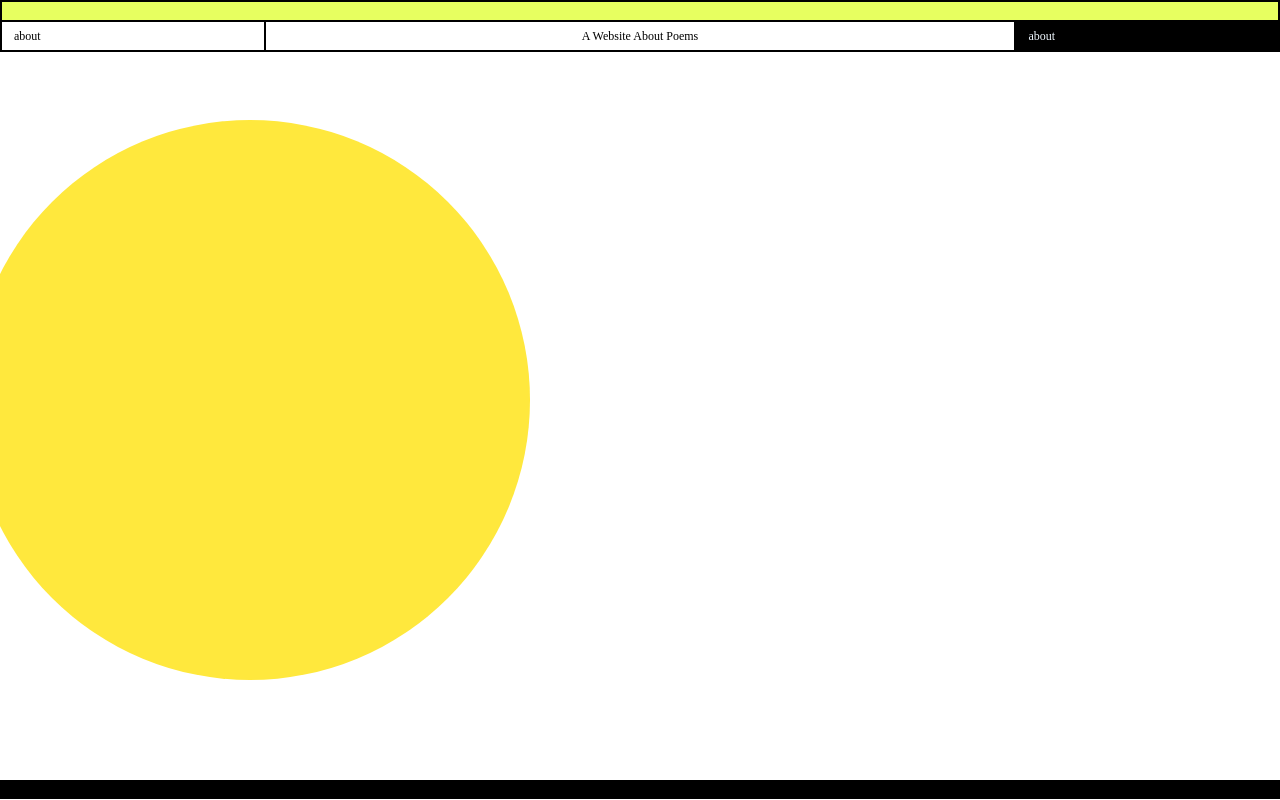
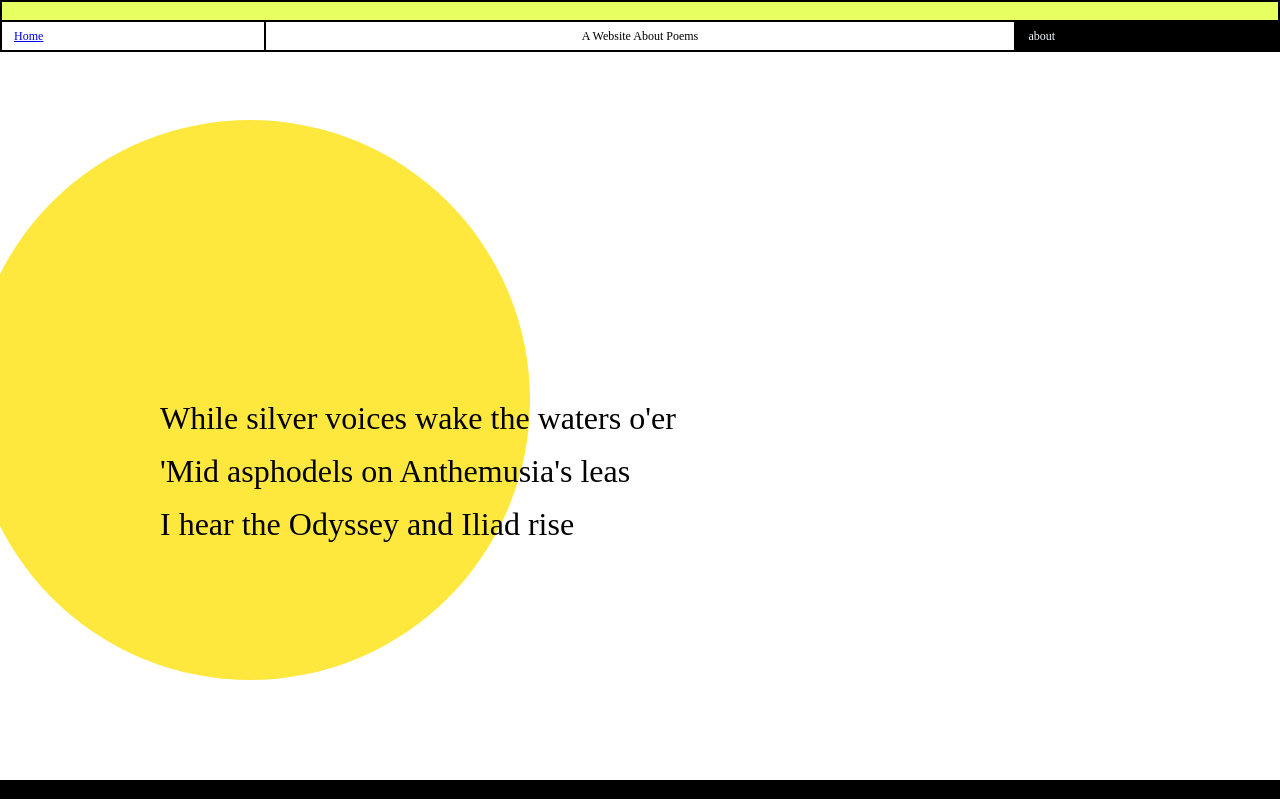
Before and after one commit to LindaSheng/waveproject, a plain HTML site: page entry1/index.html in a window 1280 px wide. Drawn offline with Linux system fonts and the light colour scheme; a web font is replaced by a local one.

Commit message:
Update index.html

```diff
--- a/entry1/index.html
+++ b/entry1/index.html
@@ -5,39 +5,39 @@
     <meta name="viewport" content="width=device-width, initial-scale=1.0">
     <title>Circle Animation on Load</title>
     <link rel="preconnect" href="https://fonts.googleapis.com">
-<link rel="preconnect" href="https://fonts.gstatic.com" crossorigin>
-<link href="https://fonts.googleapis.com/css2?family=DM+Serif+Text:ital@0;1&display=swap" rel="stylesheet">
-<link rel="preconnect" href="https://fonts.googleapis.com">
-<link rel="preconnect" href="https://fonts.gstatic.com" crossorigin>
-<link href="https://fonts.googleapis.com/css2?family=Hepta+Slab:wght@1..900&display=swap" rel="stylesheet">
+    <link rel="preconnect" href="https://fonts.gstatic.com" crossorigin>
+    <link href="https://fonts.googleapis.com/css2?family=DM+Serif+Text:ital@0;1&display=swap" rel="stylesheet">
+    <link rel="preconnect" href="https://fonts.googleapis.com">
+    <link rel="preconnect" href="https://fonts.gstatic.com" crossorigin>
+    <link href="https://fonts.googleapis.com/css2?family=Hepta+Slab:wght@1..900&display=swap" rel="stylesheet">
     <style>
         * {
             margin: 0;
             padding: 0;
             box-sizing: border-box;
         }
-        .container-one{
+        .container-one {
             width: 100%;
             height: 100vh;
         }
-        .top-bar{
+        .top-bar {
             display: flex;
             flex-direction: column;
             position: fixed;
-            top:0;
-            left:0;
+            top: 0;
+            left: 0;
             background-color: rgb(255, 255, 255);
-            width:100%;
-            height:auto;
+            width: 100%;
+            height: auto;
             z-index: 999;
         }
-        .top-one{
-            background-color:#E7FF60;
-            height:1.25rem;
+        .top-one {
+            background-color: #E7FF60;
+            height: 1.25rem;
             border: 2px solid black;
-            border-bottom:0px;
+            border-bottom: 0px;
         }
-        .top-two{
+        .top-two {
             display: flex;
             background-color: rgb(255, 255, 255);
             height: 2rem;
@@ -45,60 +45,60 @@
             font-family: "Hepta Slab", serif;
             font-size: 12px;
         }
-        .top-left{
-            flex:2;
+        .top-left {
+            flex: 2;
             display: flex;
-            padding-left:1em;
+            padding-left: 1em;
             align-items: center;
             border-right: 2px solid black;
-
         }
-        .top-center{
+        .top-center {
             display: flex;
             justify-content: center;
             align-items: center;
-            flex:6;
+            flex: 6;
         }
-        .top-right{
+        .top-right {
             background-color: black;
             color: aliceblue;
-            flex:2;
+            flex: 2;
             display: flex;
-            padding-left:1em;
+            padding-left: 1em;
             align-items: center;
             border-left: 2px solid black;
         }
 
-        .bottom{
-            display:flex;
+        .bottom {
+            display: flex;
             color: aliceblue;
             position: fixed;
             bottom: 0;
             left: 0;
             width: 100%;
-            height:1.25rem;
+            height: 1.25rem;
             background-color: black;
             align-items: center;
-            padding-left:1em;
+            padding-left: 1em;
             font-size: 0.9em;
             z-index: 999;
-            border-bottom:1px solid rgb(255, 255, 255);
+            border-bottom: 1px solid rgb(255, 255, 255);
         }
         body {
             height: 100vh;
             margin: 0;
             position: relative;
-            overflow: hidden; /* 防止圆形动画溢出 */
+            overflow: hidden;
         }
 
         .circle {
             position: absolute;
             width: 20px;
             height: 20px;
-            background-color:#FFE83D;
+            background-color: #FFE83D;
             border-radius: 50%;
             animation: grow 1s ease-out forwards;
-            filter: saturate(100%); /* 确保饱和度保持100% */
+            filter: saturate(100%);
+            z-index: -1;
         }
 
         @keyframes grow {
@@ -108,8 +108,27 @@
             }
             100% {
                 transform: scale(28);
-                opacity: 1; /* 保持不透明 */
+                opacity: 1;
             }
+        }
+
+        .textbox {
+            display: flex;
+            flex-direction: column;
+            gap: 1rem;
+            position: absolute;
+            top: 50%;
+            left: 10rem;
+            opacity: 0;
+            transform: translateY(10px);
+            transition: opacity 1s ease-in-out, transform 1s ease-in-out;
+        }
+
+        .text {
+            font-family: "DM Serif Text", serif;
+            font-weight: 400;
+            font-style: normal;
+            font-size: 2rem;
         }
     </style>
 </head>
@@ -118,29 +137,36 @@
         <div class="top-bar">
             <div class="top-one"></div>
             <div class="top-two">
-                <div class="top-left">about</div>
+                <div class="top-left"><a href="../index.html">Home</a></div>
                 <div class="top-center"> A Website About Poems</div>
                 <div class="top-right">about</div>
             </div>
         </div>
-
     </div>
 
     <div class="bottom"></div>
+
+    <div class="textbox">
+        <div class="text one">While silver voices wake the waters o'er</div>
+        <div class="text two">'Mid asphodels on Anthemusia's leas</div>
+        <div class="text three">I hear the Odyssey and Iliad rise</div>
+    </div>
 
     <script>
         window.addEventListener('load', function() {
             const circle = document.createElement('div');
             circle.classList.add('circle');
-
             const centerY = window.innerHeight / 2;
-
             circle.style.left = `240px`;
             circle.style.top = `${centerY - 10}px`;
+            document.body.appendChild(circle);
 
-            document.body.appendChild(circle);
+            setTimeout(() => {
+                const textbox = document.querySelector('.textbox');
+                textbox.style.opacity = '1';
+                textbox.style.transform = 'translateY(0)';
+            }, 500);
         });
     </script>
-
 </body>
 </html>
```
